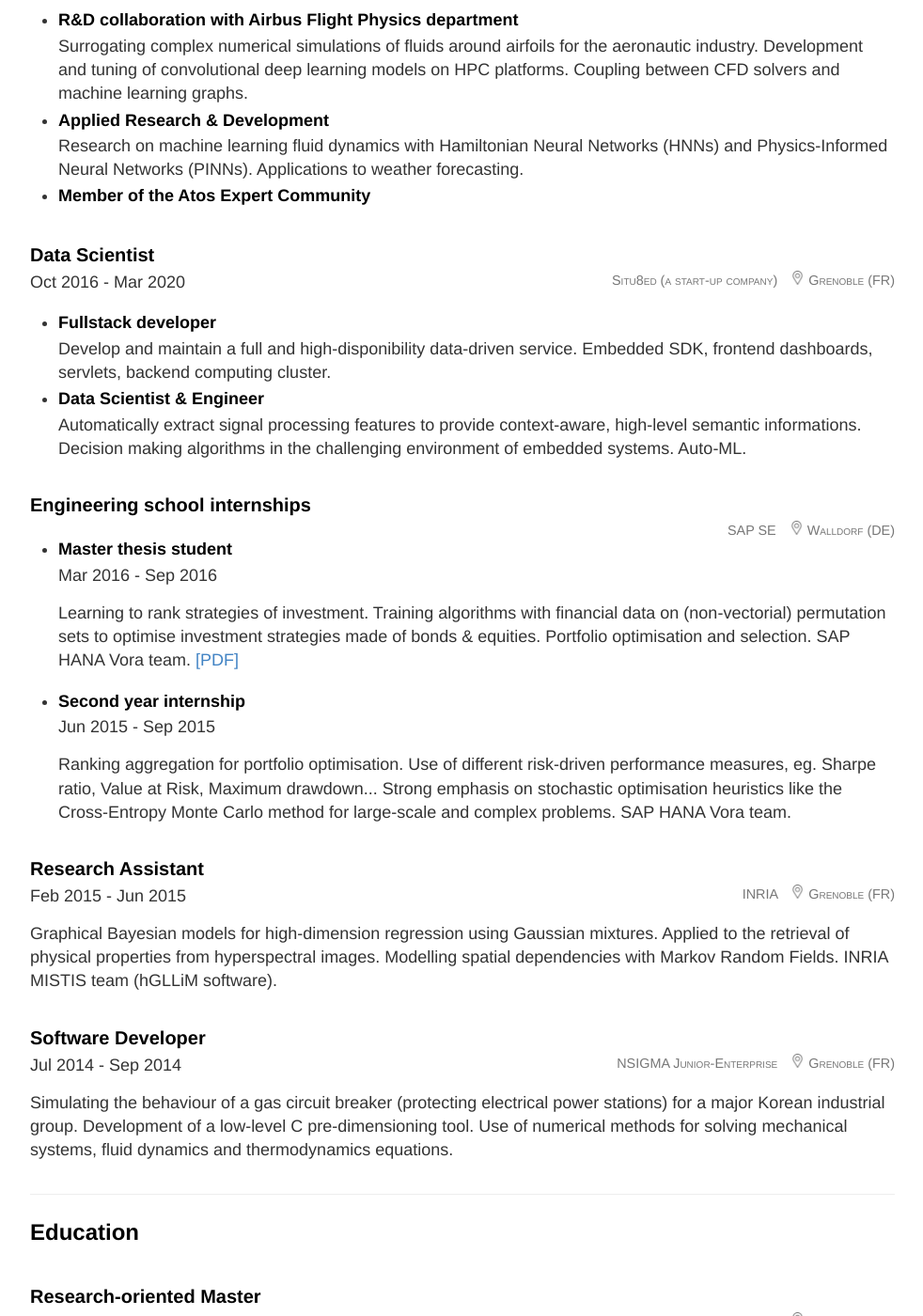
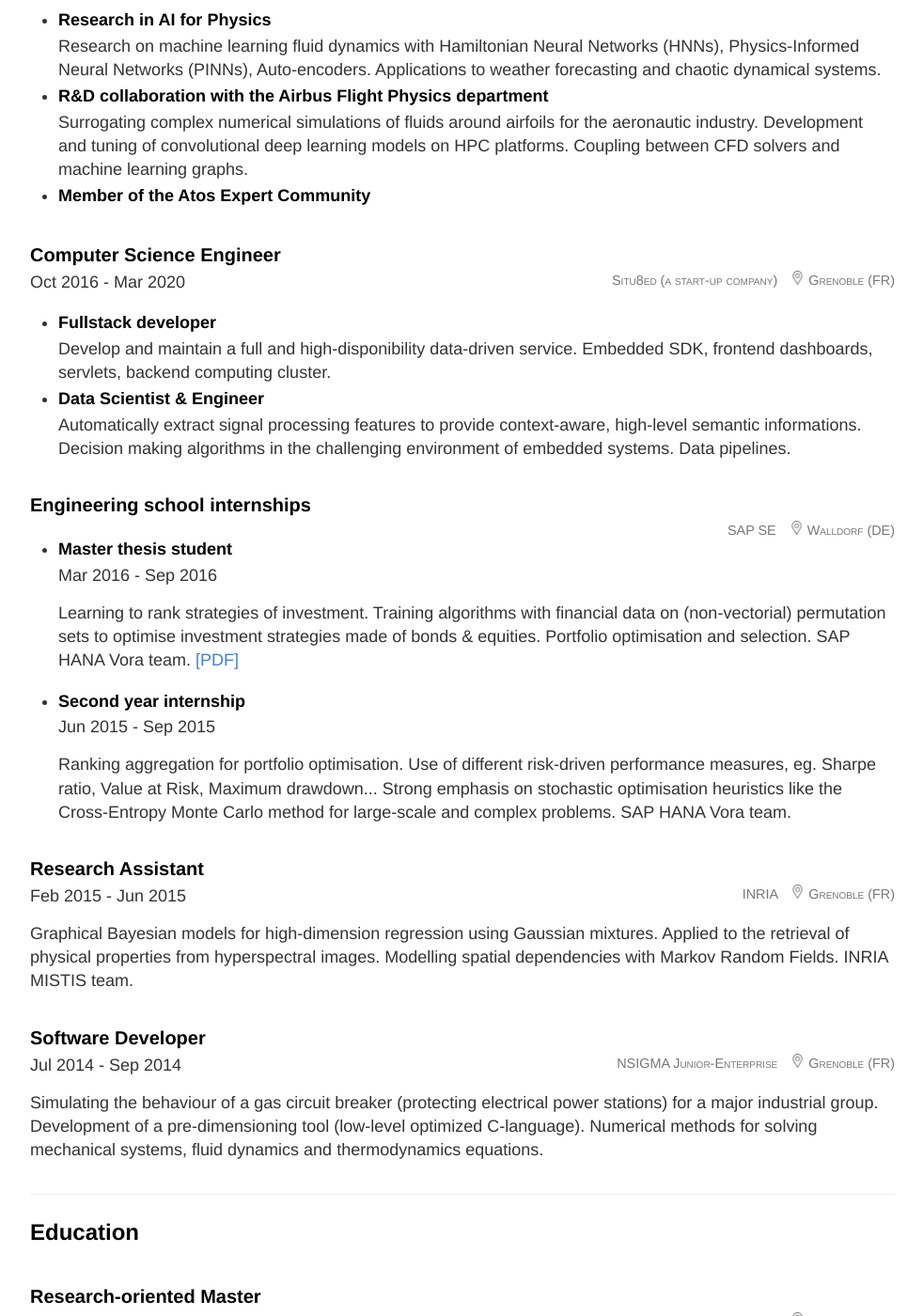
Before and after one commit to leonicoletti/leonicoletti.github.io, a Jekyll site: the page built from curriculum.html, in a window 1280 px wide and 1400 px high, scrolled down 380 px. Shown: the whole window at 94% size, without its empty margins (148-1130 px from the left). Built offline with Jekyll 4.4.1, drawn with Linux system fonts in a browser that asks for light colours; some of the changed text lies outside the part shown.

Commit message:
Minor rewrittings...

```diff
--- a/curriculum.html
+++ b/curriculum.html
@@ -15,19 +15,19 @@
     <p class="entry-content">Machine learning physical dynamics (Scientific Machine Learning) on High-Performance Computers (HPCs). Atos Big Data & Security - Ai4Sim team.</p>
     <ul>
       <li>
-        <h4>R&D collaboration with Airbus Flight Physics department</h4>
-        <p>Surrogating complex numerical simulations of fluids around airfoils for the aeronautic industry. Development and tuning of convolutional deep learning models on HPC platforms. Coupling between CFD solvers and machine learning graphs.</p>
+        <h4>Research in AI for Physics</h4>
+        <p>Research on machine learning fluid dynamics with Hamiltonian Neural Networks (HNNs), Physics-Informed Neural Networks (PINNs), Auto-encoders. Applications to weather forecasting and chaotic dynamical systems.</p>
       </li>
       <li>
-        <h4>Applied Research & Development</h4>
-        <p>Research on machine learning fluid dynamics with Hamiltonian Neural Networks (HNNs) and Physics-Informed Neural Networks (PINNs). Applications to weather forecasting.</p>
+        <h4>R&D collaboration with the Airbus Flight Physics department</h4>
+        <p>Surrogating complex numerical simulations of fluids around airfoils for the aeronautic industry. Development and tuning of convolutional deep learning models on HPC platforms. Coupling between CFD solvers and machine learning graphs.</p>
       </li>
       <li>
         <h4>Member of the Atos Expert Community</h4>
       </li>
     </ul>
 
-    <h3>Data Scientist</h3>
+    <h3>Computer Science Engineer</h3>
     <div class="entry-desc">
       <span class="entry-duration">Oct 2016 - Mar 2020</span>
       <span class="entry-location">Situ8ed (a start-up company) <img style="display: inline-block; height: 15px; padding-left: 10px;" src="{{ site.baseurl }}/images/pin.png"></img> Grenoble (FR)</span></div>
@@ -38,7 +38,7 @@
       </li>
       <li>
         <h4>Data Scientist & Engineer</h4>
-        <p>Automatically extract signal processing features to provide context-aware, high-level semantic informations. Decision making algorithms in the challenging environment of embedded systems. Auto-ML.</p>
+        <p>Automatically extract signal processing features to provide context-aware, high-level semantic informations. Decision making algorithms in the challenging environment of embedded systems. Data pipelines.</p>
       </li>
     </ul>
 
@@ -64,13 +64,13 @@
     <div class="entry-desc">
       <span class="entry-duration">Feb 2015 - Jun 2015</span>
       <span class="entry-location">INRIA <img style="display: inline-block; height: 15px; padding-left: 10px;" src="{{ site.baseurl }}/images/pin.png"></img> Grenoble (FR)</span></div>
-    <p class="entry-content">Graphical Bayesian models for high-dimension regression using Gaussian mixtures. Applied to the retrieval of physical properties from hyperspectral images. Modelling spatial dependencies with Markov Random Fields. INRIA MISTIS team (hGLLiM software).</p>
+    <p class="entry-content">Graphical Bayesian models for high-dimension regression using Gaussian mixtures. Applied to the retrieval of physical properties from hyperspectral images. Modelling spatial dependencies with Markov Random Fields. INRIA MISTIS team.</p>
 
     <h3>Software Developer</h3>
     <div class="entry-desc">
       <span class="entry-duration">Jul 2014 - Sep 2014</span>
       <span class="entry-location">NSIGMA Junior-Enterprise <img style="display: inline-block; height: 15px; padding-left: 10px;" src="{{ site.baseurl }}/images/pin.png"></img> Grenoble (FR)</span></div>
-    <p class="entry-content">Simulating the behaviour of a gas circuit breaker (protecting electrical power stations) for a major Korean industrial group. Development of a low-level C pre-dimensioning tool. Use of numerical methods for solving mechanical systems, fluid dynamics and thermodynamics equations.</p>
+    <p class="entry-content">Simulating the behaviour of a gas circuit breaker (protecting electrical power stations) for a major industrial group. Development of a pre-dimensioning tool (low-level optimized C-language). Numerical methods for solving mechanical systems, fluid dynamics and thermodynamics equations.</p>
 
 
     <div class="separator"></div>
@@ -108,23 +108,23 @@
     </div>
     <div class="row">
       <div class="column-left">Physics & Quantum</div>
-      <div class="column-right">Computational Fluid Dynamics, Quantum mechanics, Hamiltonian mechanics</div>
+      <div class="column-right">Computational Fluid Dynamics, Quantum mechanics, Hamiltonian mechanics, Dynamical systems</div>
     </div>
     <div class="row">
       <div class="column-left">High-level</div>
-      <div class="column-right">Python, TensorFlow 2.x, numpy/pandas, Java/Scala, Matlab/R, Cloud computing frameworks</div>
+      <div class="column-right">Python 3.x / numpy, TensorFlow 2.x / Keras, Java/Scala, Matlab/R, Cloud computing frameworks, Big Data, MapReduce</div>
     </div>
     <div class="row">
       <div class="column-left">Low-level</div>
-      <div class="column-right">C++/C, On-board/low-resources, RTOS, multithreading</div>
+      <div class="column-right">C++/C, On-board / low-resources, RTOS, multithreading</div>
     </div>
     <div class="row">
       <div class="column-left">Front-end</div>
-      <div class="column-right">Angular 2.x, Typescript, HTML/CSS</div>
+      <div class="column-right">Angular 2.x, Javascript / Typescript, HTML/CSS</div>
     </div>
     <div class="row">
       <div class="column-left">Back-end</div>
-      <div class="column-right">Node.js, Java servlets, DAOs, MySQL, protobuf/RPC, Cryptography, Network</div>
+      <div class="column-right">Node.js, Java servlets, DAOs, MySQL, protobuf / RPC, Cryptography, Network</div>
     </div>
     <div class="row">
       <div class="column-left">Environments</div>
```
